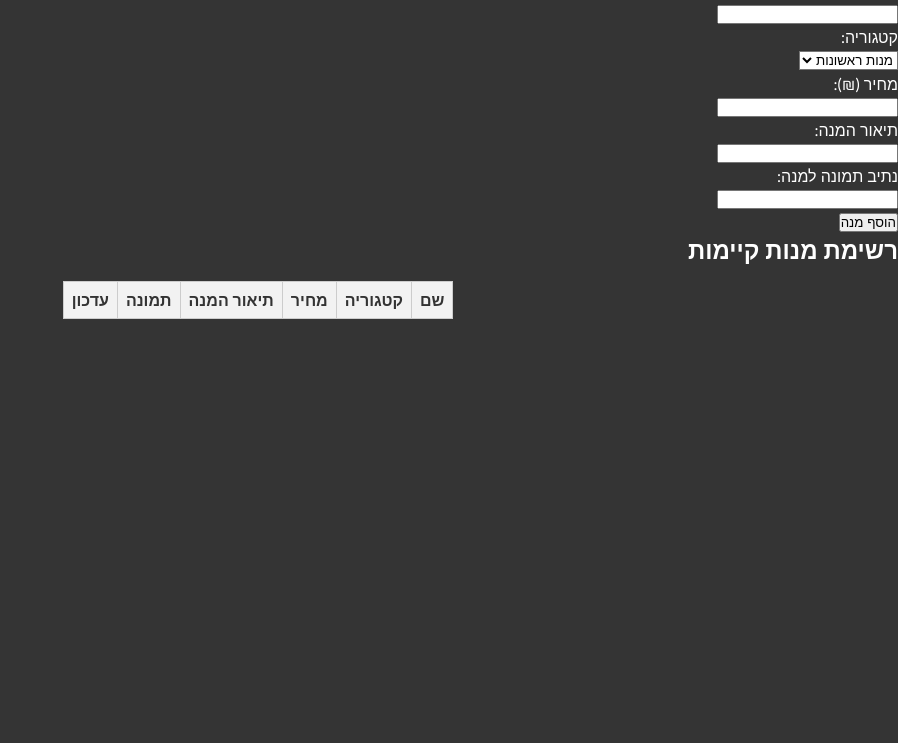
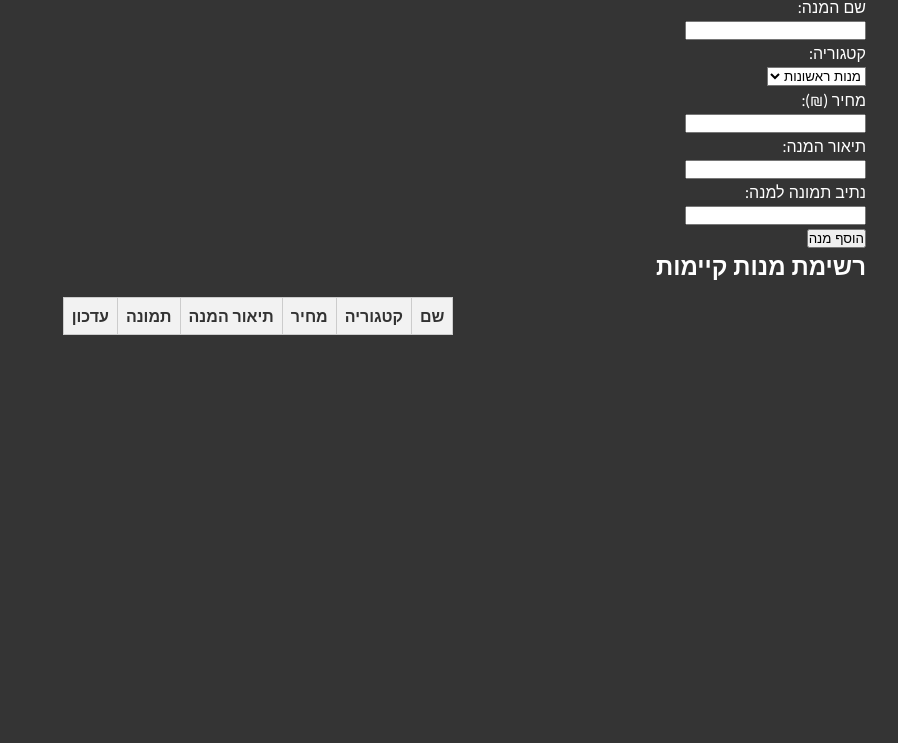
Before and after one commit to Guy-Markman/teimot-olam, a plain HTML site: page restuarants/uma/addMeal.html in a window 1280 px wide. Shown: the part 89-832 px from the top of the page, without its empty margins (382-1280 px from the left). Before the commit the page ends 800 px from the top, so only its background shows below. Drawn offline with Linux system fonts and the light colour scheme; sample sign-in values are in the browser's storage.

Commit message:
Better looking addMeal

```diff
--- a/css/addMeal.css
+++ b/css/addMeal.css
@@ -5,6 +5,7 @@ label, input, select {
 
 :root {
     direction: rtl;
+    margin: 1em 2em;
 }
 
 select {
```
